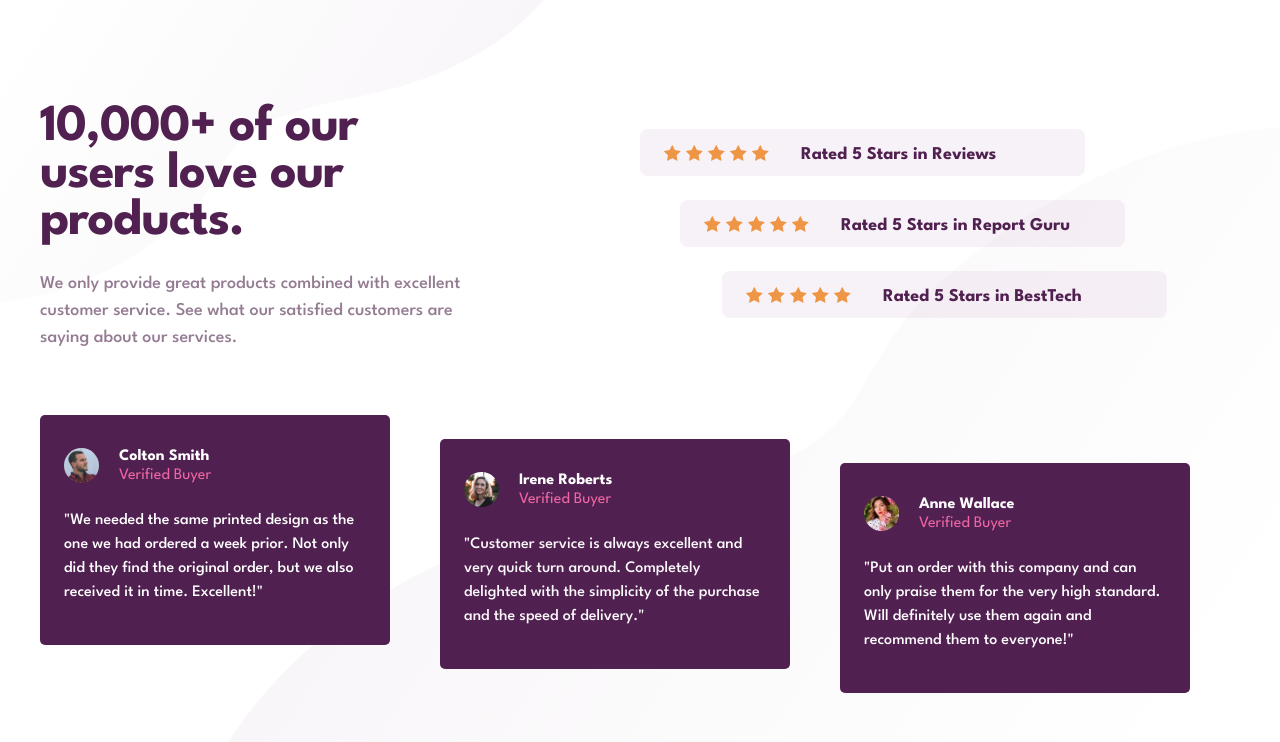
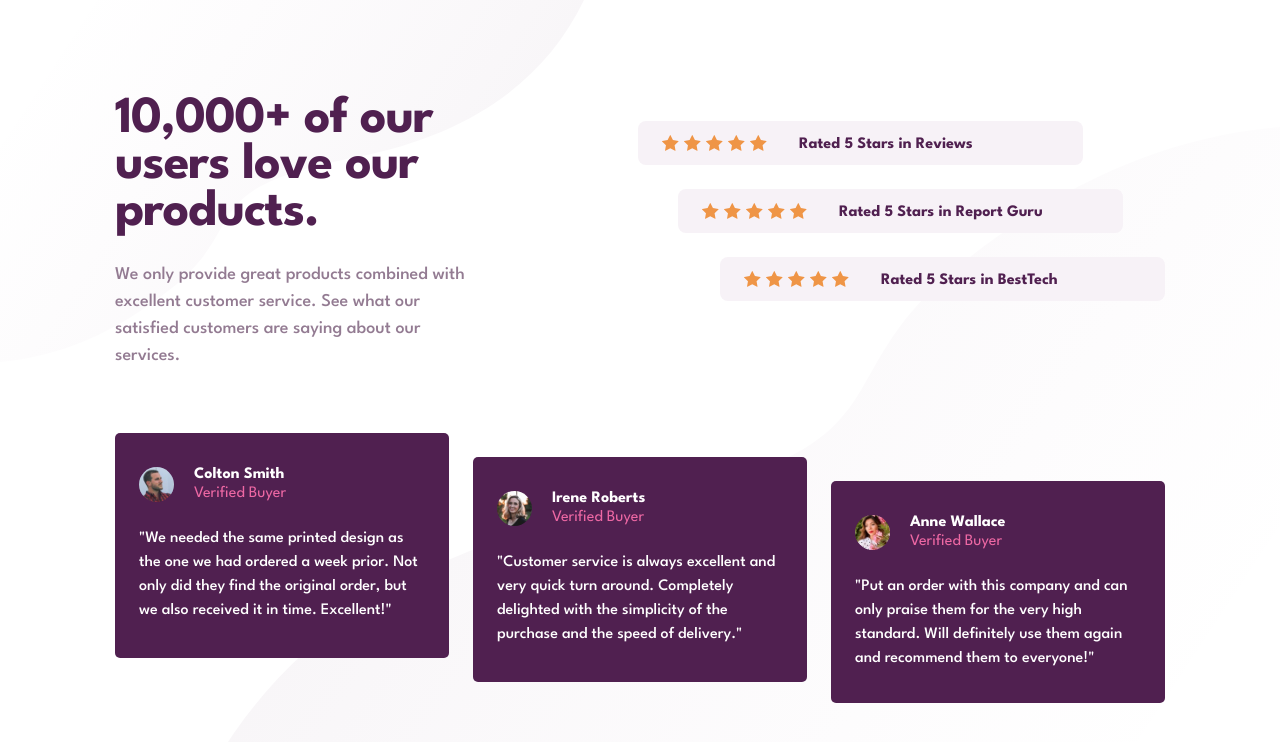
Before and after one commit to huali235/social-proof-section, a plain HTML site: page index.html in a window 1280 px wide. Drawn offline with Linux system fonts and the light colour scheme.

Commit message:
fixed sizing of elements

```diff
--- a/styles.css
+++ b/styles.css
@@ -72,16 +72,18 @@ body {
   position: absolute;
   bottom: 0;
   right: 0;
+  z-index: -1;
 }
 
 .pattern-top {
   position: absolute;
-  top: -60px;
+  top: 0;
   left: 0;
+  z-index: -1;
 }
 
 .testimonials {
-  max-width: 120rem;
+  max-width: 105rem;
   margin: 0 auto;
 }
 
@@ -116,12 +118,13 @@ header p {
   flex-direction: column;
   gap: 2.4rem;
   margin-top: 2.4rem;
+  flex-wrap: wrap;
 }
 
 .rating-box {
   width: 445px;
   background-color: hsl(300, 24%, 96%);
-  font-size: 1.8rem;
+  font-size: 1.6rem;
   color: hsl(300, 43%, 22%);
   font-weight: 700;
   border-radius: 0.8rem;
@@ -151,6 +154,7 @@ header p {
   background-image: url(images/icon-star.svg);
   width: 17px;
   height: 16px;
+  z-index: 10;
 }
 
 .rating-text {
@@ -160,12 +164,11 @@ header p {
 .bottom-section {
   display: grid;
   grid-template-columns: repeat(3, 1fr);
-  grid-auto-rows: 280px;
+  gap: 2.4rem;
 }
 
 .buyer-testimonial {
-  max-width: 350px;
-  max-height: 230px;
+  max-height: 225px;
   padding: 3.2rem 2.4rem;
   background-color: hsl(300, 43%, 22%);
   border-radius: 0.5rem;
```
